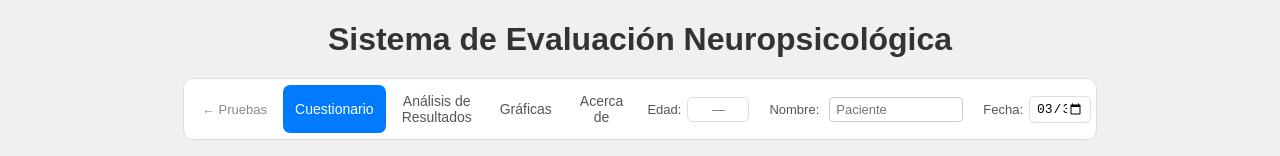
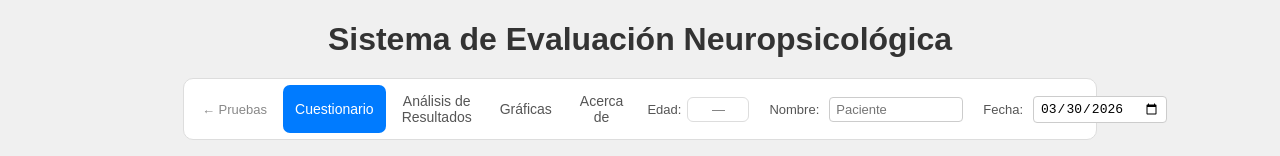
Before and after one commit to JackMortDT/conners, a React (Vite) app: page / in a window 1280 px wide. Both pictures are taken after a click on the button "Padres". Shown: the top 156 px of the page. Built offline with nearby package versions, Linux system fonts and the light colour scheme.

Commit message:
fix: widen date input in ModuleNav to prevent clipping

```diff
--- a/src/components/ModuleNav.jsx
+++ b/src/components/ModuleNav.jsx
@@ -57,7 +57,7 @@ const ModuleNav = ({
         type="date"
         value={testDate}
         onChange={e => onTestDateChange(e.target.value)}
-        className="module-nav-age-input"
+        className="module-nav-name-input"
       />
     </label>
   </nav>
```
